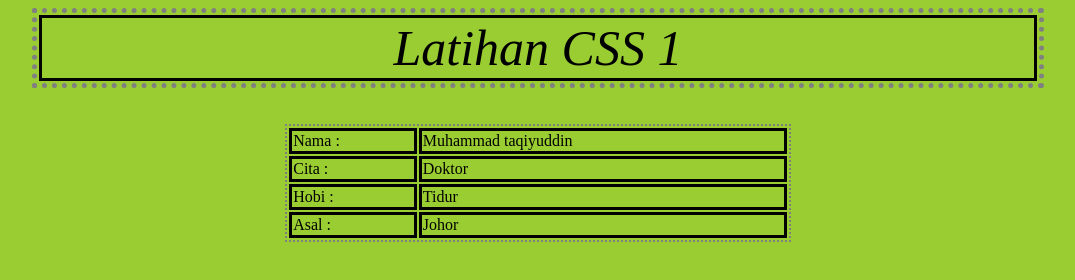
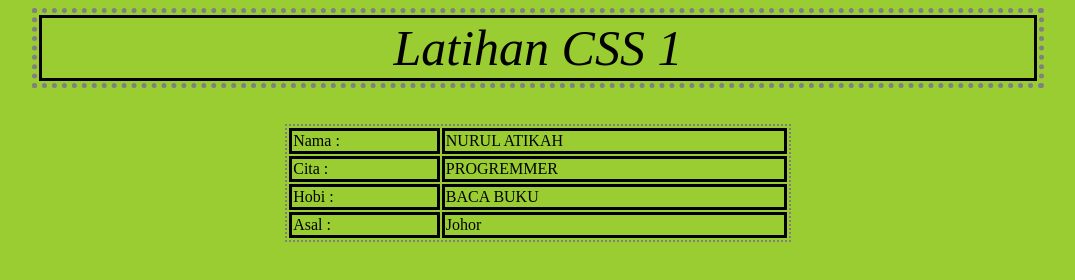
Before and after one commit to atikahmazuki/KPD1023_CSS, a plain HTML site: page index.html in a window 1280 px wide. Shown: the whole page, without its empty margins (102-1177 px from the left). Drawn offline with Linux system fonts and the light colour scheme.

Commit message:
Update index.html

```diff
--- a/index.html
+++ b/index.html
@@ -41,15 +41,15 @@
        <table class="table2">
           <tr>
               <td>Nama :</td>
-              <td>Muhammad taqiyuddin</td>
+              <td>NURUL ATIKAH</td>
           </tr>
           <tr>
               <td>Cita :</td>
-              <td>Doktor</td>
+              <td>PROGREMMER</td>
           </tr>
           <tr>
               <td>Hobi :</td>
-              <td>Tidur</td>
+              <td>BACA BUKU</td>
           </tr>
           <tr>
               <td>Asal :</td>
```
